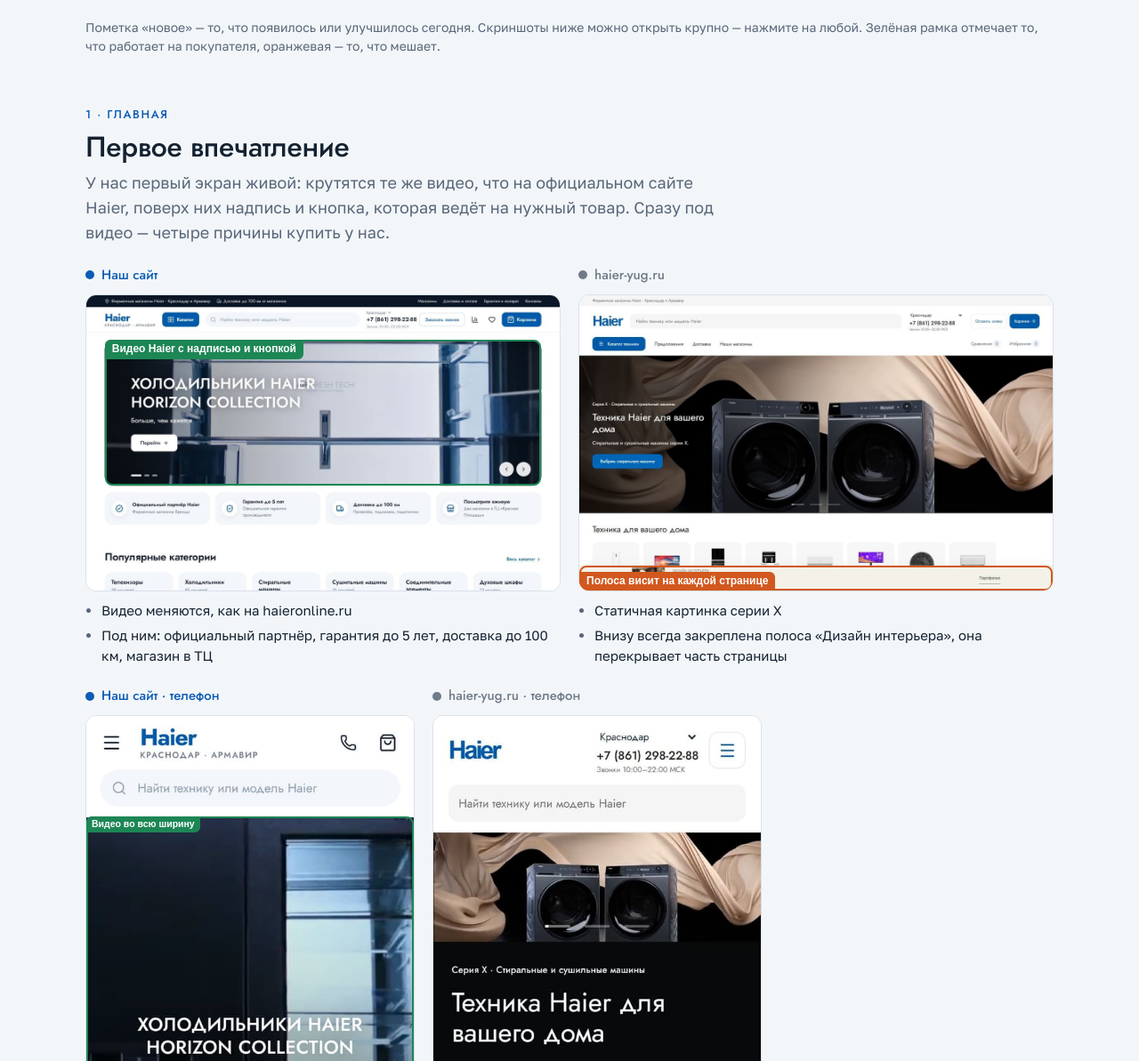
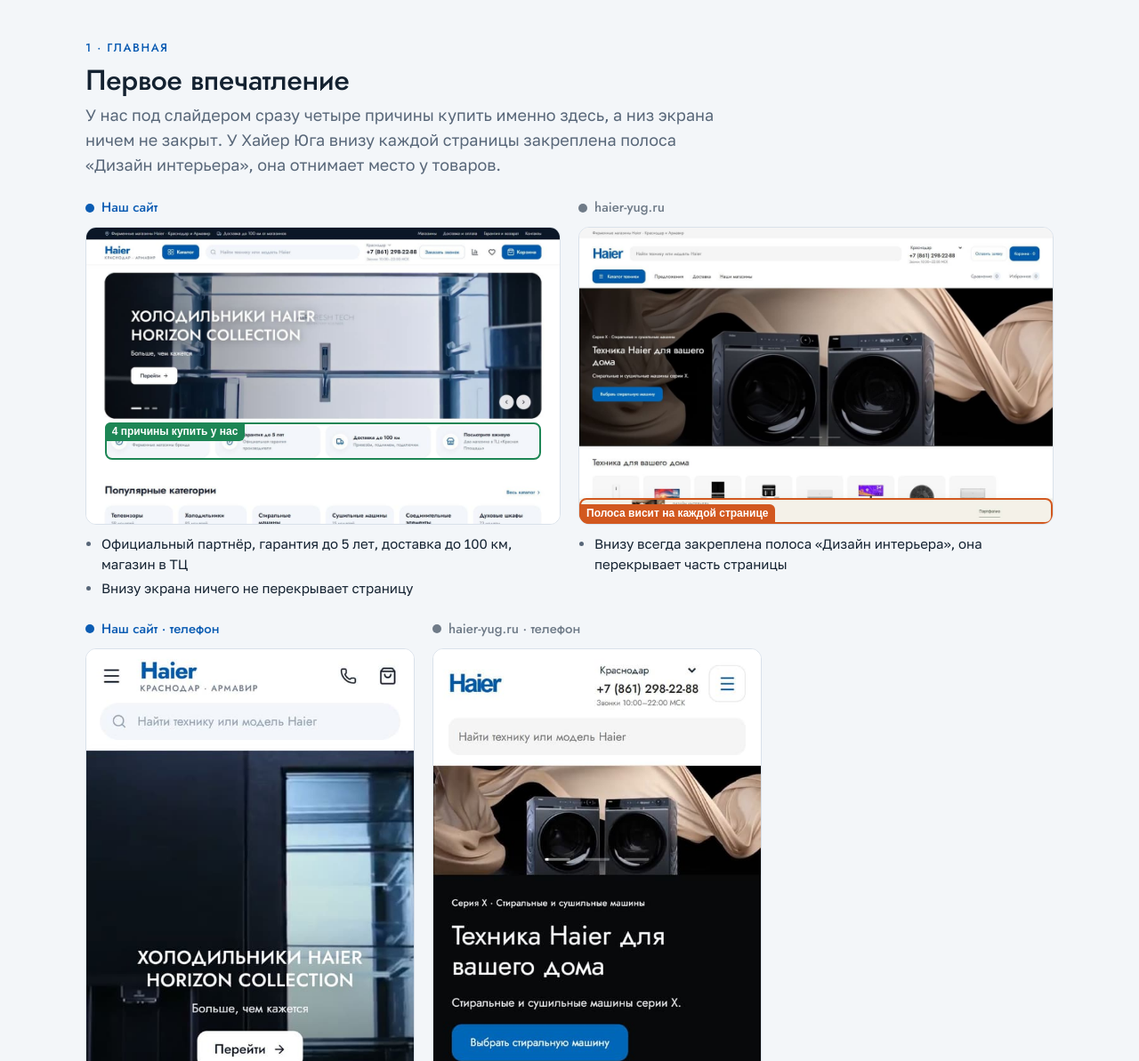
Before and after one commit to V-Kozintsev/haier-kuban-sravnenie, a plain HTML site: page index.html in a window 1280 px wide. Shown: the part 1607-2800 px from the top of the page at 89% size. Drawn offline with Linux system fonts and the light colour scheme.

Commit message:
Убран пункт про видео на главной: у haier-yug.ru тоже видео

```diff
--- a/index.html
+++ b/index.html
@@ -204,7 +204,7 @@ img { max-width: 100%; }
   <h1>Наш сайт <span class="nw">haier-kuban.ru</span> и <span class="nw">haier-yug.ru</span> глазами покупателя</h1>
   <p class="lead">Прошли оба сайта как обычный покупатель: главная, скорость, каталог, карточка товара, характеристики, подбор техники, заявка и соцсети. Чтобы сравнение было честным, на обоих сайтах смотрели одну и ту же модель — стиральную машину Haier X7 HW90‑B14367U1.</p>
   <div class="tally num">
-    <span><b>13 из 13</b> пунктов — мы впереди</span>
+    <span><b>12 из 12</b> пунктов — мы впереди</span>
     <span class="plain">Ассортимент не сравниваем: каталог наполняется</span>
   </div>
 </header>
@@ -215,7 +215,6 @@ img { max-width: 100%; }
     <table>
       <thead><tr><th>Что сравниваем</th><th class="c-ours">Наш сайт</th><th>haier-yug.ru</th><th>Итог</th></tr></thead>
       <tbody>
-        <tr><td>Первый экран главной</td><td class="c-ours" data-l="Наш сайт">Видео Haier на всю ширину, с надписью и кнопкой</td><td class="c-theirs" data-l="haier-yug.ru">Картинка-баннер</td><td><span class="chip">Мы лучше</span></td></tr>
         <tr class="new"><td>Скорость</td><td class="c-ours num" data-l="Наш сайт">Главное на экране через 0,9–1,0 с</td><td class="c-theirs num" data-l="haier-yug.ru">Через 1,3–2,0 с</td><td><span class="chip">Мы быстрее</span></td></tr>
         <tr><td>Низ экрана</td><td class="c-ours" data-l="Наш сайт">Свободен. На телефоне — меню: Главная, Каталог, Избранное, Корзина, Позвонить</td><td class="c-theirs" data-l="haier-yug.ru">Всегда висит полоса «Дизайн интерьера». На телефоне вместе с кнопками это около 15% экрана</td><td><span class="chip">Мы лучше</span></td></tr>
         <tr><td>Каталог, первый экран</td><td class="c-ours" data-l="Наш сайт">Фильтры слева видны сразу, 4 модели с ценами и кнопками</td><td class="c-theirs" data-l="haier-yug.ru">Фильтр открывается отдельной кнопкой. На первом экране только фото, цен не видно</td><td><span class="chip">Мы лучше</span></td></tr>
@@ -238,24 +237,24 @@ img { max-width: 100%; }
   <div class="sec-head">
     <span class="eyebrow">1 · Главная</span>
     <h2 id="h-home">Первое впечатление</h2>
-    <p class="lead">У нас первый экран живой: крутятся те же видео, что на официальном сайте Haier, поверх них надпись и кнопка, которая ведёт на нужный товар. Сразу под видео — четыре причины купить у нас.</p>
+    <p class="lead">У нас под слайдером сразу четыре причины купить именно здесь, а низ экрана ничем не закрыт. У Хайер Юга внизу каждой страницы закреплена полоса «Дизайн интерьера», она отнимает место у товаров.</p>
   </div>
   <div class="pair">
     <figure>
       <span class="who ours">Наш сайт</span>
-      <button class="shot" type="button" data-full="img/home-our.jpg"><img src="img/home-our.jpg" alt="Главная haier-kuban.ru на компьютере" loading="lazy" width="1200" height="750"><span class="mk" style="left:3.9%;top:15.1%;width:92.2%;height:49.3%"><b>Видео Haier с надписью и кнопкой</b></span></button>
-      <figcaption><ul><li>Видео меняются, как на haieronline.ru</li><li>Под ним: официальный партнёр, гарантия до 5 лет, доставка до 100 км, магазин в ТЦ</li></ul></figcaption>
+      <button class="shot" type="button" data-full="img/home-our.jpg"><img src="img/home-our.jpg" alt="Главная haier-kuban.ru на компьютере" loading="lazy" width="1200" height="750"><span class="mk" style="left:3.9%;top:65.6%;width:92.2%;height:12.8%"><b>4 причины купить у нас</b></span></button>
+      <figcaption><ul><li>Официальный партнёр, гарантия до 5 лет, доставка до 100 км, магазин в ТЦ</li><li>Внизу экрана ничего не перекрывает страницу</li></ul></figcaption>
     </figure>
     <figure>
       <span class="who theirs">haier-yug.ru</span>
       <button class="shot" type="button" data-full="img/home-yug.jpg"><img src="img/home-yug.jpg" alt="Главная haier-yug.ru на компьютере" loading="lazy" width="1200" height="750"><span class="mk bad below" style="left:0;top:91.4%;width:100%;height:8.6%"><b>Полоса висит на каждой странице</b></span></button>
-      <figcaption><ul><li>Статичная картинка серии X</li><li>Внизу всегда закреплена полоса «Дизайн интерьера», она перекрывает часть страницы</li></ul></figcaption>
+      <figcaption><ul><li>Внизу всегда закреплена полоса «Дизайн интерьера», она перекрывает часть страницы</li></ul></figcaption>
     </figure>
   </div>
   <div class="pair phones">
     <figure>
       <span class="who ours">Наш сайт · телефон</span>
-      <button class="shot" type="button" data-full="img/home-our-m.jpg"><img src="img/home-our-m.jpg" alt="Главная haier-kuban.ru на телефоне" loading="lazy" width="520" height="1125"><span class="mk" style="left:0;top:14.2%;width:100%;height:50.6%"><b>Видео во всю ширину</b></span></button>
+      <button class="shot" type="button" data-full="img/home-our-m.jpg"><img src="img/home-our-m.jpg" alt="Главная haier-kuban.ru на телефоне" loading="lazy" width="520" height="1125"><span class="mk below" style="left:0;top:93.2%;width:100%;height:6.8%"><b>Меню как в приложении</b></span></button>
       <figcaption><ul><li>Внизу удобное меню, как в приложении</li></ul></figcaption>
     </figure>
     <figure>
```
